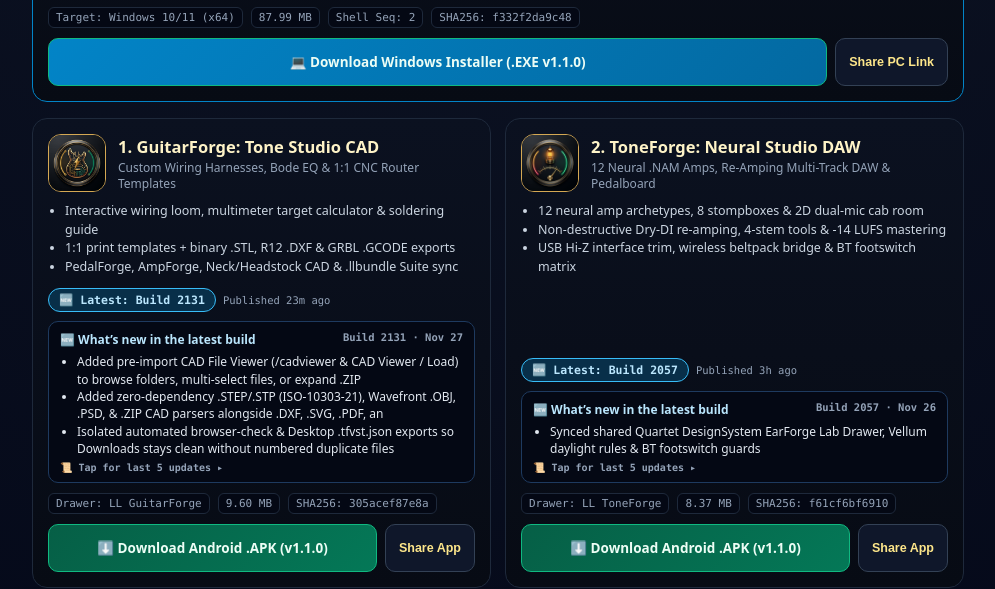
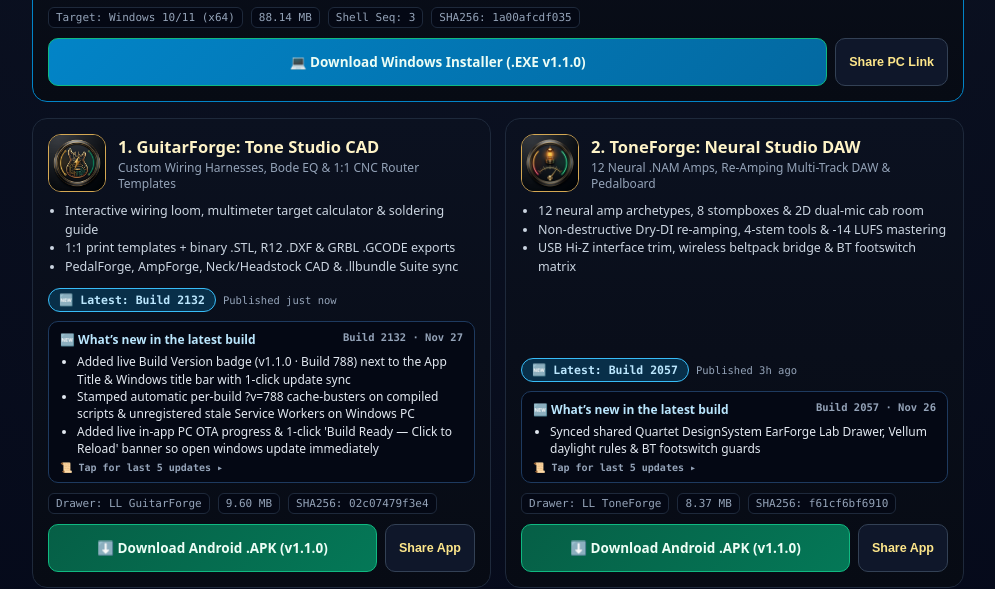
Before and after one commit to luthierlabsllc/luthierlabs-beta, a plain HTML site: page index.html in a window 1280 px wide. Shown: the part 724-1313 px from the top of the page, without its empty margins (142-1137 px from the left). Drawn offline with Linux system fonts and the light colour scheme.

Commit message:
Sync GuitarForge Build 788 APK & Windows PC Seq 3 .EXE

```diff
--- a/index.html
+++ b/index.html
@@ -470,9 +470,9 @@
         <div id="desktop-win-whatsnew"></div>
         <div class="meta" style="margin-bottom:10px;">
           <span>Target: Windows 10/11 (x64)</span>
-          <span>87.99 MB</span>
-          <span>Shell Seq: 2</span>
-          <span>SHA256: f332f2da9c48</span>
+          <span>88.14 MB</span>
+          <span>Shell Seq: 3</span>
+          <span>SHA256: 1a00afcdf035</span>
         </div>
         <div class="actions">
           <a class="dl-btn" id="desktop-win-dl-btn" href="https://github.com/luthierlabsllc/luthierlabs-beta/releases/download/v1.1.0/LuthierLabs-Studio-Setup-v1.1.0-x64.exe" style="background:linear-gradient(135deg,#0284c7,#0369a1);">💻 Download Windows Installer (.EXE v1.1.0)</a>
@@ -501,7 +501,7 @@
           <div class="meta" style="margin-bottom:10px;">
             <span>Drawer: LL GuitarForge</span>
             <span>9.60 MB</span>
-            <span>SHA256: 305acef87e8a</span>
+            <span>SHA256: 02c07479f3e4</span>
           </div>
           <div class="actions">
             <a class="dl-btn" href="https://github.com/luthierlabsllc/luthierlabs-beta/releases/download/v1.1.0/GuitarForge-ToneStudio-v1.1.0.apk">⬇️ Download Android .APK (v1.1.0)</a>
```
Also changed, not shown: manifest.json.
